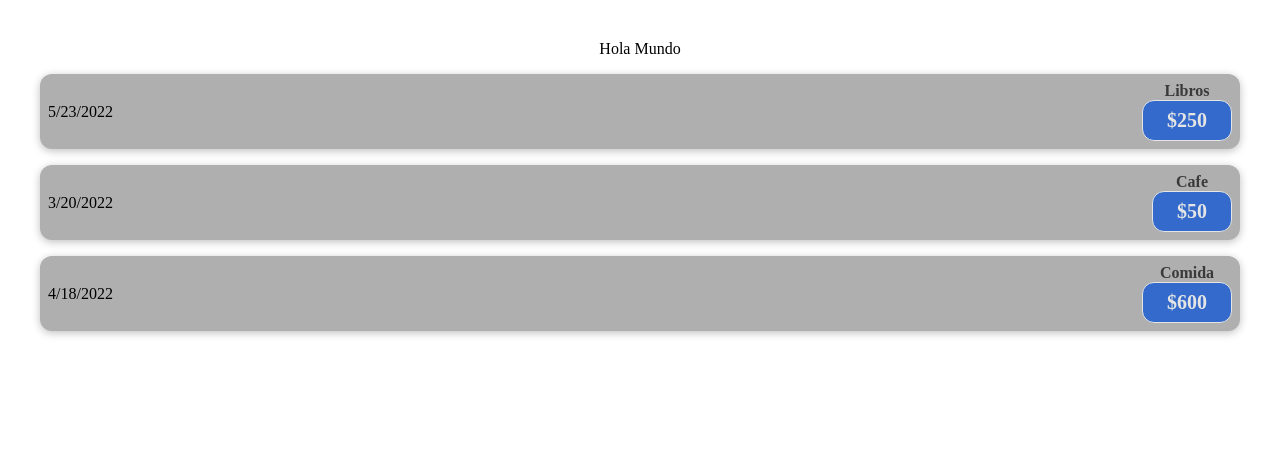
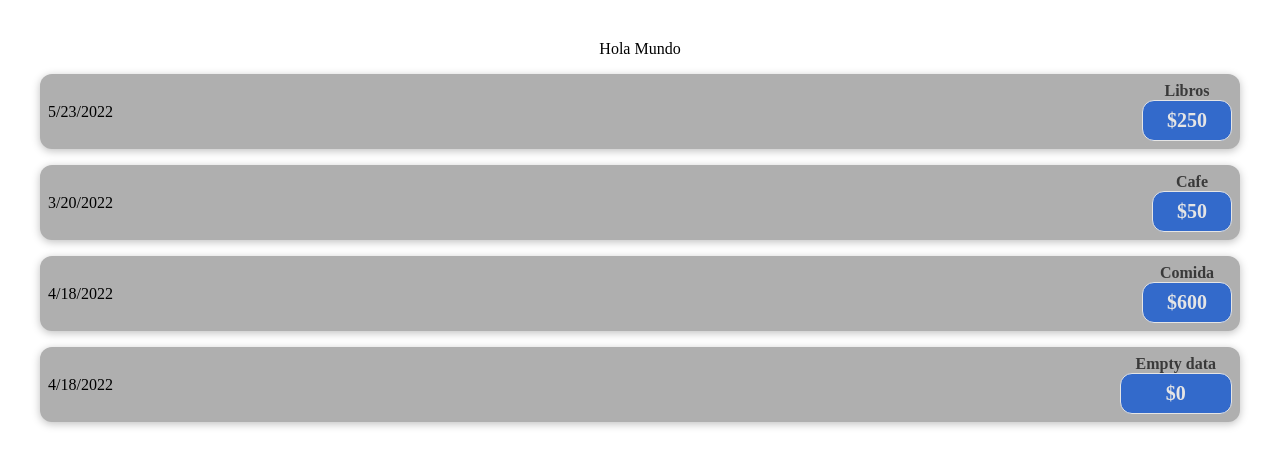
Before and after one commit to Leogaltre1/Diplomado_Bedu-Modulo3-first-application, a React (Vite) app: page / in a window 1280 px wide. Shown: the top 466 px of the page. Built offline with nearby package versions, Linux system fonts and the light colour scheme.

Commit message:
React | Modification on App.jsx & ExpenseItem.jsx | Including props destructuring object style and providing default name data

```diff
--- a/src/App.jsx
+++ b/src/App.jsx
@@ -40,6 +40,9 @@ function App() {
         date={expenses[2].date}
         title={expenses[2].title}
         amount={expenses[2].amount}
+      />
+      <ExpenseItem
+        date={expenses[2].date}
       />
     </div> //Solo se puede retornar un solo componente
   )
--- a/src/components/ExpenseItem.jsx
+++ b/src/components/ExpenseItem.jsx
@@ -1,6 +1,6 @@
 import './ExpenseItem.css'
 
-function ExpenseItem({date, title, amount}) {
+function ExpenseItem({date, title='Empty data', amount=0}) {
 
     return(
         <div className='expense-item'>
```
